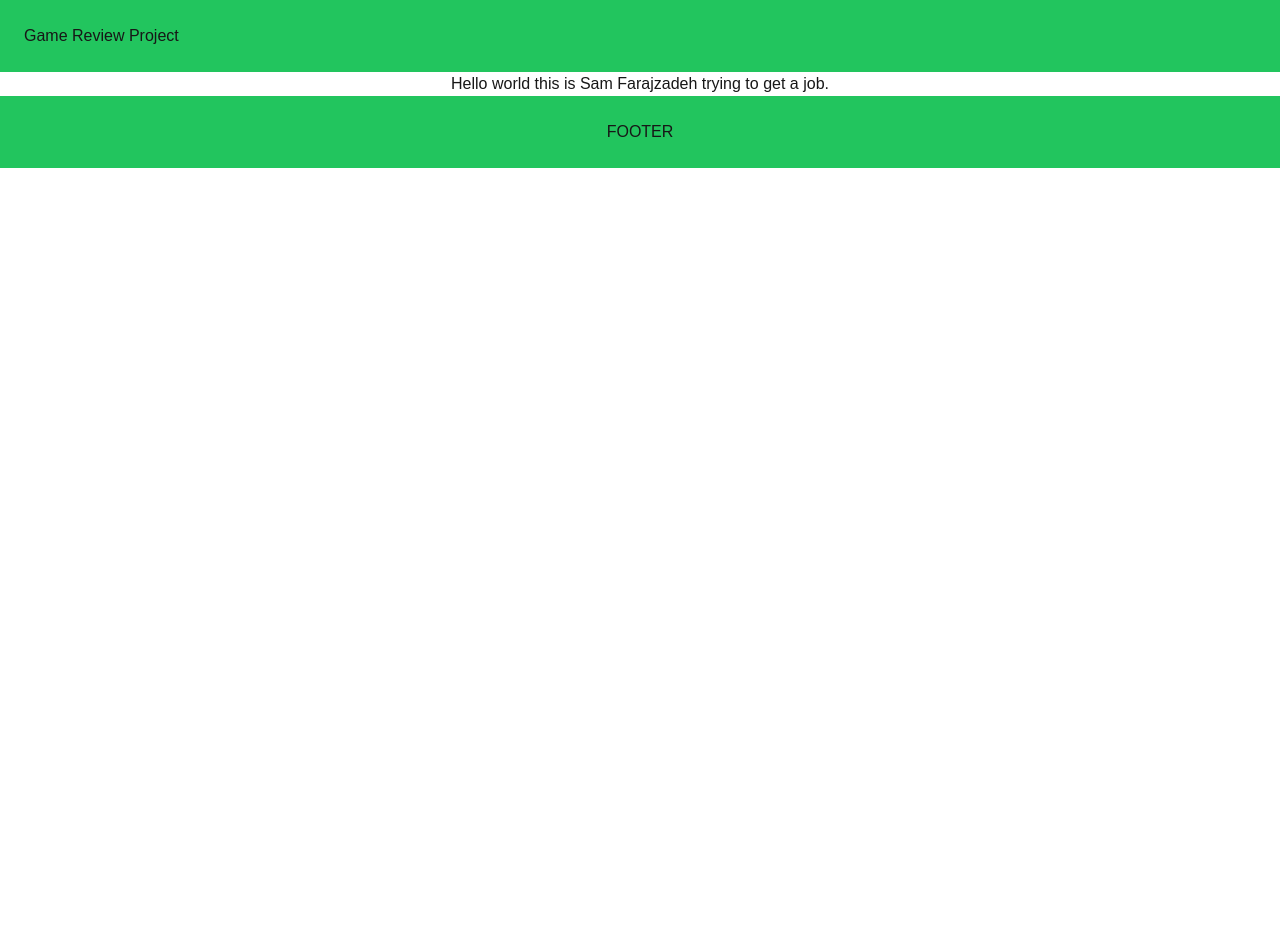
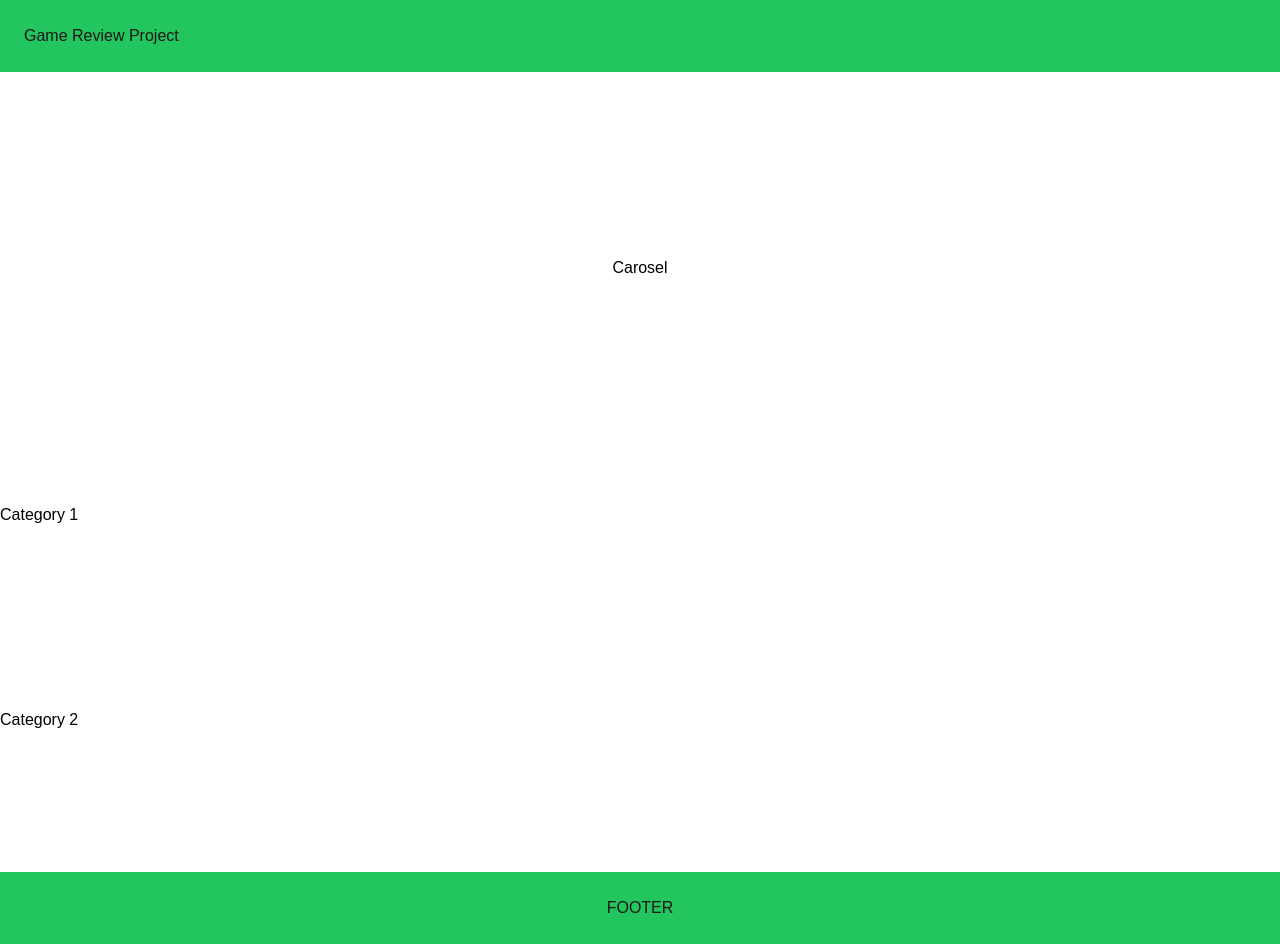
Before and after one commit to SamUnderscoreAsd/GameReviewWebAppFrontEnd, a Next.js app in the folder project_game_review_frontend/: page / in a window 1280 px wide. Before the commit the page ends 800 px from the top, so only its background shows below. Built offline with nearby package versions, Linux system fonts and the light colour scheme.

Commit message:
did basic layouts for main menu, login, and register pages

```diff
--- a/project_game_review_frontend/app/layout.js
+++ b/project_game_review_frontend/app/layout.js
@@ -25,15 +25,16 @@ export default function accountLayout({ children }) {
   return (
     <html lang="en">
       <body
-        className={`${geistSans.variable} ${geistMono.variable} antialiased flex flex-col items-center`}
-      >
+        className={`${geistSans.variable} ${geistMono.variable} antialiased flex flex-col `}>
         <header className="bg-green-500 w-full text-center p-6 flex flex-row justify-between">
           <div>
             <p className="bg-black-100">{metadata.title}</p>
           </div>
         </header>
+
         {children}
-        <footer className="bg-green-500 w-full text-center p-6">FOOTER</footer>
+        <div className="flex-grow"></div>
+        <footer className="bg-green-500  w-full text-center p-6">FOOTER</footer>
       </body>
     </html>
   );
--- a/project_game_review_frontend/app/page.js
+++ b/project_game_review_frontend/app/page.js
@@ -2,9 +2,18 @@ import Image from "next/image";
 
 export default function Home() {
   return (
-    <>
-      <h1>Hello world this is Sam Farajzadeh trying to get a job.
-      </h1>
-    </>
+    <div className="h-screen w-screen flex flex-col">
+      <div className = "my-10 w-full h-5/6 bg-white text-black flex justify-center items-center text-center">
+          <div>
+            Carosel
+          </div>
+      </div>
+      <div className = "my-10 w-full h-2/6 bg-white text-black">
+        Category 1
+      </div>
+      <div className = "my-10 w-full h-2/6 bg-white text-black">
+        Category 2
+      </div>
+    </div>
   );
 }
```
